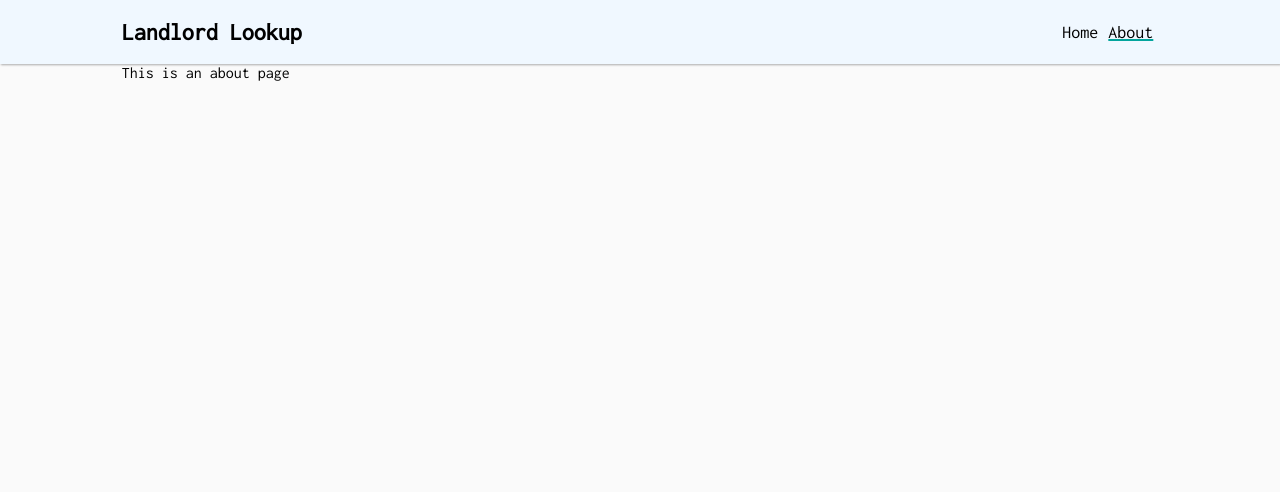
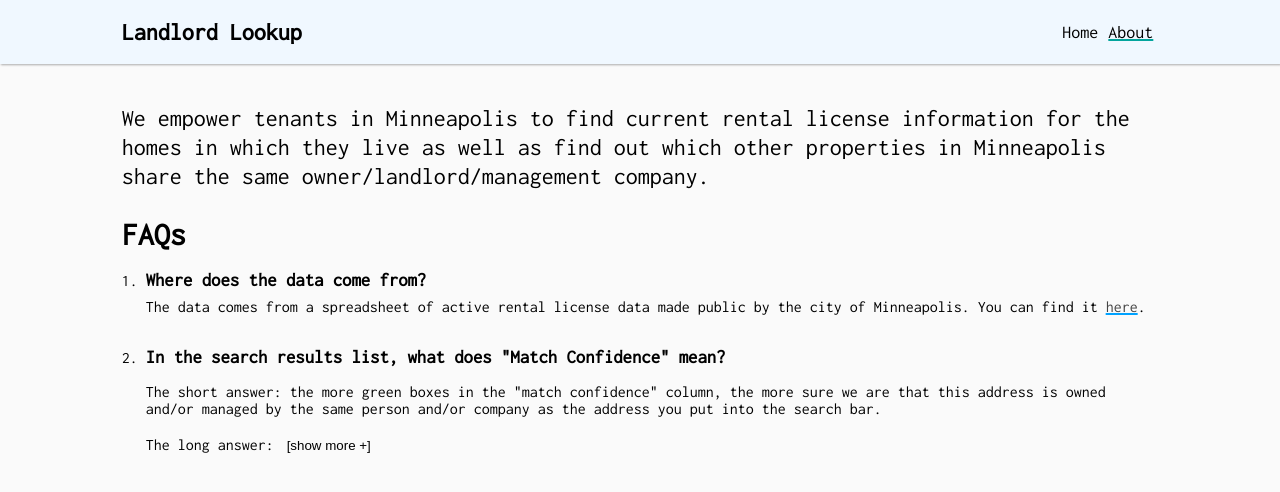
Before and after one commit to mpls-landlord-db/landlord-lookup, a Nuxt app: page /about in a window 1280 px wide. Shown: the top 492 px of the page. Built offline with nearby package versions, Linux system fonts and the light colour scheme.

Commit message:
Feature/about page (#24)
* WIP - did a lot of work on /about page content and layout. Refactored /home page layout and content for NO_SEARCH_RESULTS_STATE

* added more content to /about page

```diff
--- a/assets/scss/_elements.scss
+++ b/assets/scss/_elements.scss
@@ -9,6 +9,10 @@ body {
 ul {
   list-style: none;
   padding: 0;
+}
+
+ul li::before {
+  content: "\200B";
 }
 
 a,
--- a/assets/scss/components/_index.scss
+++ b/assets/scss/components/_index.scss
@@ -1,2 +1,3 @@
 @import './input';
 @import './button';
+@import './link';
--- /dev/null
+++ b/assets/scss/components/_link.scss
@@ -0,0 +1,6 @@
+
+.link {
+  text-decoration-color: rgb(0, 162, 255);
+  text-decoration-thickness: 2px;
+  text-decoration-line: underline;
+}
--- /dev/null
+++ b/components/about-page/faq-item.vue
@@ -0,0 +1,22 @@
+<template functional>
+  <li class="faq-item">
+    <h3 class="mb-2">{{props.q}}</h3>
+    <p class="m-0">
+      <slot />
+    </p>
+  </li>
+</template>
+
+<script>
+export default {
+  props: {
+    q: String,
+  }
+}
+</script>
+
+<style scoped>
+.faq-item {
+  margin-bottom: 2rem;
+}
+</style>
--- a/pages/about.vue
+++ b/pages/about.vue
@@ -1,11 +1,108 @@
 <template>
-  <div>
-    This is an about page
+  <div class="container-fluid">
+    <div class="row my-0">
+      <div class="col p-0">
+        <article class="elevator-pitch">
+          <section class="elevator-pitch__content">
+            We empower tenants in Minneapolis to find current rental license information for the homes
+            in which they live as well as find out which other properties in Minneapolis share the
+            same owner/landlord/management company.
+          </section>
+        </article>
+      </div>
+    </div>
+    <div class="row p-0">
+      <div class="col p-0">
+        <article class="faq">
+          <section class="faq__title">FAQs</section>
+          <ol class="faq__list">
+            <faq-item q="Where does the data come from?">
+              The data comes from a spreadsheet of active rental license data made public by the city of Minneapolis. You can find it
+              <a class="link" href="https://opendata.minneapolismn.gov/datasets/active-rental-licenses/data" target="_blank">here</a>.
+            </faq-item>
+            <faq-item q='In the search results list, what does "Match Confidence" mean?'>
+              <p>
+                The short answer: the more green boxes in the "match confidence" column, the more sure we are that this address is
+                owned and/or managed by the same person and/or company as the address you put into the search bar.
+              </p>
+              <div>
+                The long answer: <button class="expandy-wandy" @click="showMore = !showMore">[show {{showMore ? 'less -' : 'more +'}}]</button>
+              </div>
+
+              <div v-if="showMore" class="the-long-answer">
+                We're working on it... It's not too complicated, but successfully composing an engaging, and understandable piece of
+                technical writing is hard.
+              </div>
+            </faq-item>
+          </ol>
+        </article>
+      </div>
+    </div>
   </div>
 </template>
 
 <script>
+import FaqItem from '@/components/about-page/faq-item'
 export default {
-
+  components: {
+    FaqItem,
+  },
+  data() {
+    return {
+      showMore: false,
+    }
+  }
 }
 </script>
+
+<style lang="scss" scoped>
+.elevator-pitch {
+
+  &__title {
+    font-size: 2rem;
+    font-weight: 700;
+    margin-top: 1.75rem;
+    margin-bottom: 1rem;
+  }
+
+  &__content {
+    margin-top: 2.5rem;
+    // margin-bottom: 2rem;
+    font-size: 1.5rem;
+    line-height: 1.2;
+  }
+}
+.faq {
+  &__title {
+    font-size: 2rem;
+    font-weight: 700;
+    margin-top: 1.75rem;
+    margin-bottom: 1rem;
+  }
+  &__list {
+    padding-left: 1.5rem;
+  }
+}
+
+.listy-wisty {
+  list-style: inside;
+  li {
+    margin: 8px 0;
+  }
+}
+.expandy-wandy {
+  cursor: pointer;
+  background: transparent;
+  padding: 4px;
+  outline: none;
+  border: 1px solid transparent;
+  &:hover {
+    background: #eee;
+  }
+}
+.the-long-answer {
+  background: #eee;
+  margin-top: .25rem;
+  padding: 1rem;
+}
+</style>
--- a/pages/index.vue
+++ b/pages/index.vue
@@ -1,12 +1,30 @@
 <template>
   <section class="container-fluid">
-    <div class="row align-items-end my-3">
-      <!-- <div class="col-12 col-sm-6 d-flex justify-content-sm-start justify-content-center pl-0">
-        <h1>Landlord Lookup</h1>
-      </div> -->
-      <div class="col-xs-12 col-sm-6 d-flex justify-content-sm-end justify-content-center pr-0">
-        <TheAddressSearchbar label="Search by address:" @submit="onSubmit" v-model="addrSearch" />
+
+    <div class="row my-3 p-0 flex-column flex-md-row">
+      <div v-if="!selectedAddress" class="col p-0 order-2 order-md-1">
+        <section class="how-it-works ">
+          <p>
+            Enter a Minneapolis address into the search bar.
+          </p>
+          <p>
+            We'll search <a class="link" target="_blank" href="https://opendata.minneapolismn.gov/datasets/active-rental-licenses/data">this data</a>
+            made public by the city of Minneapolis. If we find a matching address, we'll send back some basic rental license information as well as a
+            list of addresses that share the same owner/landlord/management company.
+          </p>
+          <p>
+            Checkout our <nuxt-link class="link" to="/about">about</nuxt-link> page to learn more about how it works.
+          </p>
+        </section>
       </div>
+      <div class="col order-1 order-md-2">
+        <div class="row align-items-end">
+          <div class="col d-flex justify-content-center justify-content-md-end p-0">
+            <TheAddressSearchbar label="Search by address:" @submit="onSubmit" v-model="addrSearch" />
+          </div>
+        </div>
+      </div>
+
     </div>
 
     <template v-if="selectedAddress">
@@ -38,13 +56,6 @@
           Top
         </button>
       </client-only>
-    </template>
-
-    <template v-else>
-      <div style="text-align: center; margin-top: 200px">
-        Use the searchbar to find information about the rental license for your address
-        and see which other addresses are managed by your landlord.
-      </div>
     </template>
 
   </section>
@@ -172,4 +183,8 @@ export default {
   height: 60px;
   border-radius: 50%;
 }
+.how-it-works p {
+  font-size: 1.125rem;
+}
+
 </style>
```
